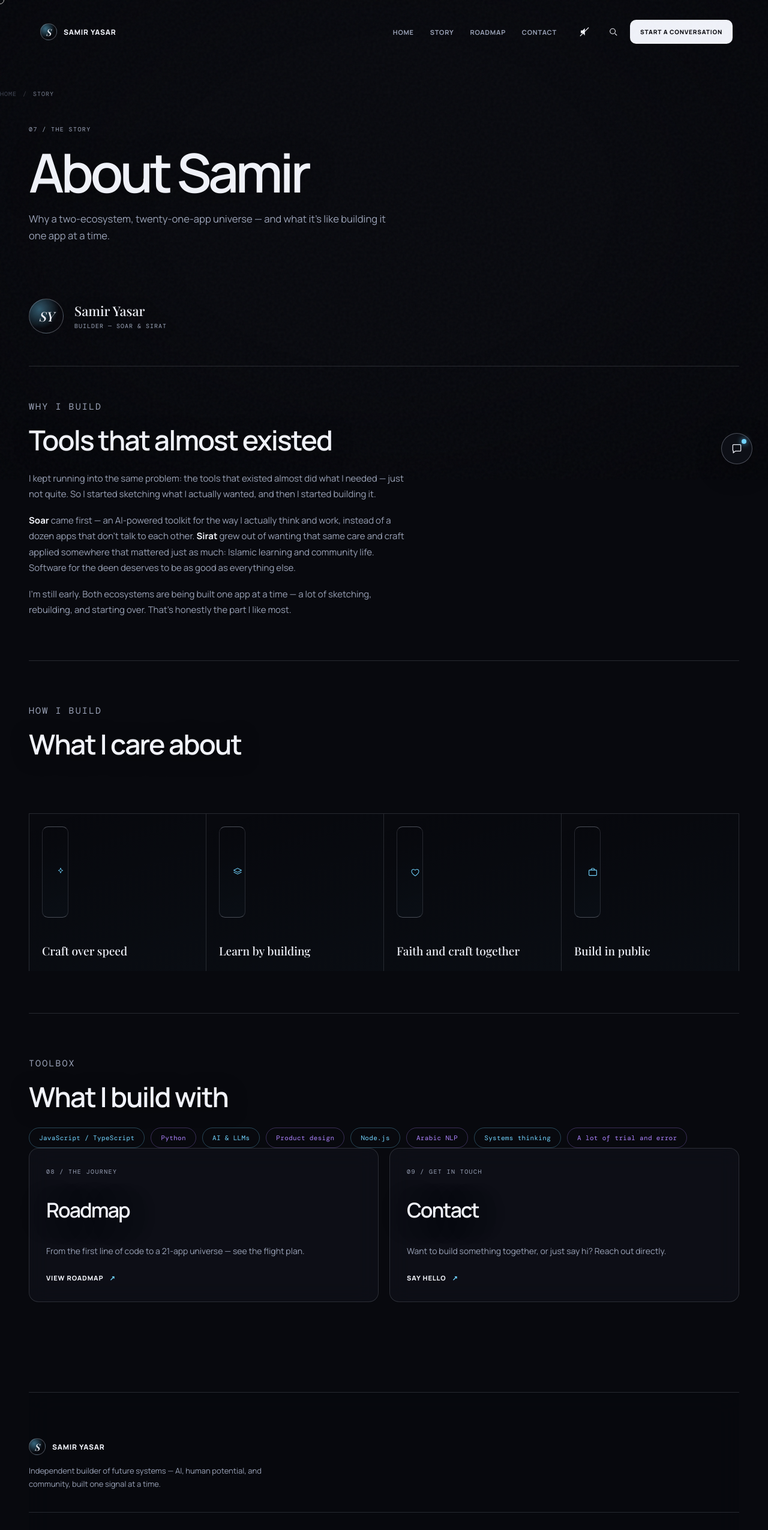
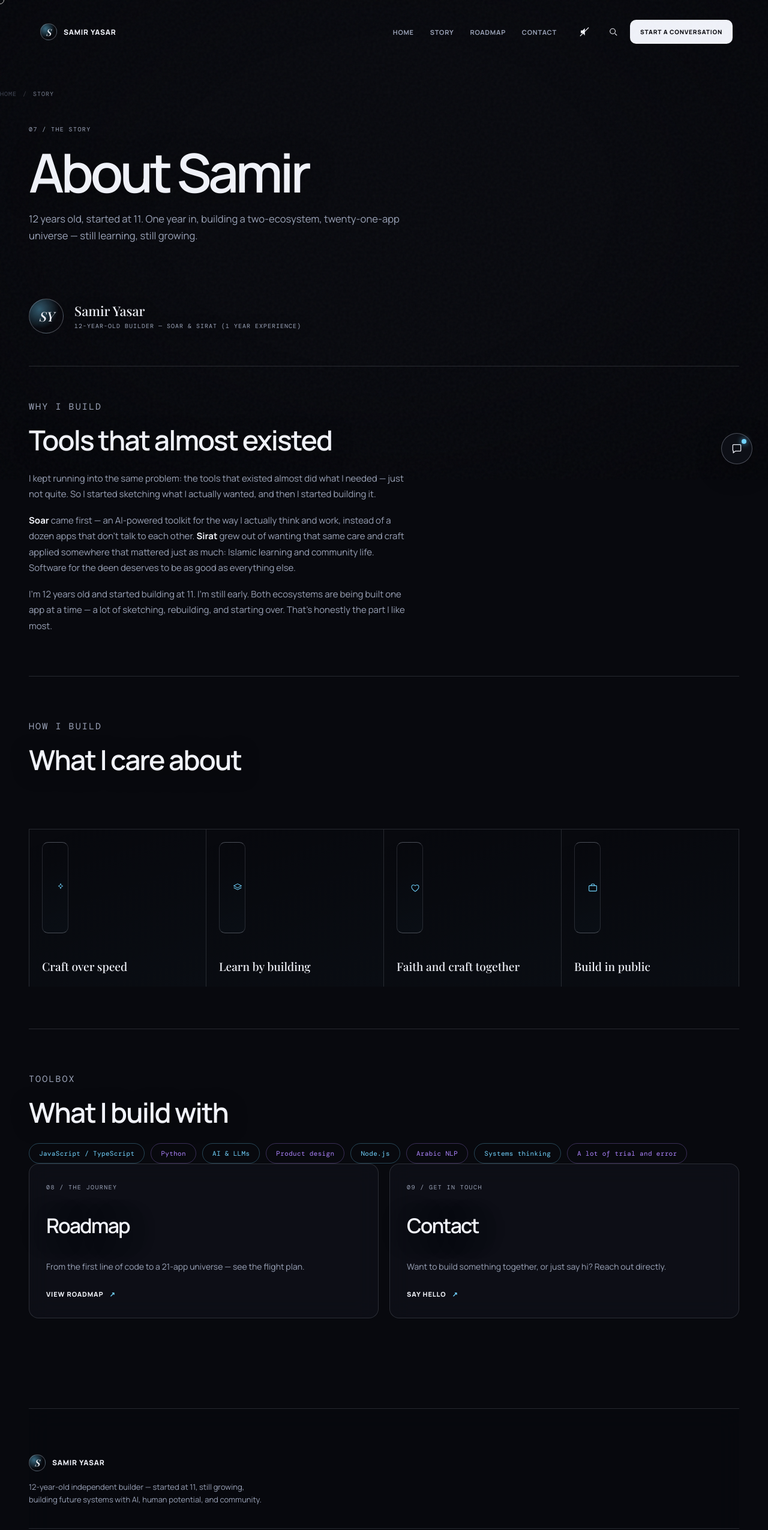
Before and after one commit to sysamiryasar/sysamiryasar.github.io, a website with bundled scripts: page about.html in a window 1280 px wide. Shown: the top 2551 px of the page at 60% size. Built offline with nearby package versions, Linux system fonts and the light colour scheme; a web font is replaced by a local one.

Commit message:
Update bio to reflect age 12, started at 11, 1 year experience

```diff
--- a/about.html
+++ b/about.html
@@ -3,16 +3,16 @@
 <head>
   <meta charset="UTF-8" />
   <meta name="viewport" content="width=device-width, initial-scale=1.0" />
-  <meta name="description" content="The story behind Samir Yasar — why he's building Soar, an AI and productivity ecosystem, and Sirat, a suite for Islamic learning and community life." />
+  <meta name="description" content="The story behind Samir Yasar — a 12-year-old builder who started at 11, building Soar, an AI and productivity ecosystem, and Sirat, a suite for Islamic learning." />
   <meta name="theme-color" content="#08090e" />
   <meta property="og:type" content="website" />
   <meta property="og:title" content="Story — Samir Yasar" />
-  <meta property="og:description" content="The story behind Samir Yasar — why he's building Soar and Sirat." />
+  <meta property="og:description" content="The story behind Samir Yasar — a 12-year-old builder, started at 11, building Soar and Sirat." />
   <meta property="og:url" content="https://sysamiryasar.github.io/about.html" />
   <meta property="og:image" content="https://sysamiryasar.github.io/assets/logo_favicon.png" />
   <meta name="twitter:card" content="summary_large_image" />
   <meta name="twitter:title" content="Story — Samir Yasar" />
-  <meta name="twitter:description" content="The story behind Samir Yasar — why he's building Soar and Sirat." />
+  <meta name="twitter:description" content="The story behind Samir Yasar — a 12-year-old builder, started at 11, building Soar and Sirat." />
   <meta name="twitter:image" content="https://sysamiryasar.github.io/assets/logo_favicon.png" />
   <title>Story | Samir Yasar</title>
   <link rel="icon" type="image/png" href="assets/logo_favicon.png" />
@@ -67,7 +67,7 @@
     <section class="page-hero section">
       <p class="eyebrow reveal-up">07 / The story</p>
       <h1 class="reveal-up">About Samir</h1>
-      <p class="page-hero__sub reveal-up">Why a two-ecosystem, twenty-one-app universe — and what it's like building it one app at a time.</p>
+      <p class="page-hero__sub reveal-up">12 years old, started at 11. One year in, building a two-ecosystem, twenty-one-app universe — still learning, still growing.</p>
     </section>
 
     <section class="story section">
@@ -75,7 +75,7 @@
         <div class="story-avatar">SY</div>
         <div>
           <h2 class="story-intro-name">Samir Yasar</h2>
-          <p class="story-intro-role">Builder — Soar &amp; Sirat</p>
+          <p class="story-intro-role">12-year-old builder — Soar &amp; Sirat (1 year experience)</p>
         </div>
       </div>
 
@@ -84,7 +84,7 @@
         <h2>Tools that almost existed</h2>
         <p>I kept running into the same problem: the tools that existed almost did what I needed — just not quite. So I started sketching what I actually wanted, and then I started building it.</p>
         <p><strong>Soar</strong> came first — an AI-powered toolkit for the way I actually think and work, instead of a dozen apps that don't talk to each other. <strong>Sirat</strong> grew out of wanting that same care and craft applied somewhere that mattered just as much: Islamic learning and community life. Software for the deen deserves to be as good as everything else.</p>
-        <p>I'm still early. Both ecosystems are being built one app at a time — a lot of sketching, rebuilding, and starting over. That's honestly the part I like most.</p>
+        <p>I'm 12 years old and started building at 11. I'm still early. Both ecosystems are being built one app at a time — a lot of sketching, rebuilding, and starting over. That's honestly the part I like most.</p>
       </div>
 
       <div class="story-section reveal-up">
@@ -143,7 +143,7 @@
   </main>
 
   <footer class="footer">
-    <div class="footer-top"><a class="brand" href="index.html#top"><span class="brand-mark">S</span><span>Samir Yasar</span></a><p>Independent builder of future systems — AI, human potential, and community, built one signal at a time.</p></div>
+    <div class="footer-top"><a class="brand" href="index.html#top"><span class="brand-mark">S</span><span>Samir Yasar</span></a><p>12-year-old independent builder — started at 11, still growing, building future systems with AI, human potential, and community.</p></div>
     <div class="footer-cols">
       <div><h4>Site</h4><a href="index.html#top">Home</a><a href="about.html">Story</a><a href="roadmap.html">Roadmap</a><a href="index.html#contact">Contact</a></div>
       <div><h4>Systems</h4><a href="soar.html">Soar</a><a href="sirat.html">Sirat</a><a href="sila.html">SILA</a></div>
```
Also changed, not shown: 404.html (+1 -1 lines), index.html (+2 -2 lines), roadmap.html (+4 -4 lines).
